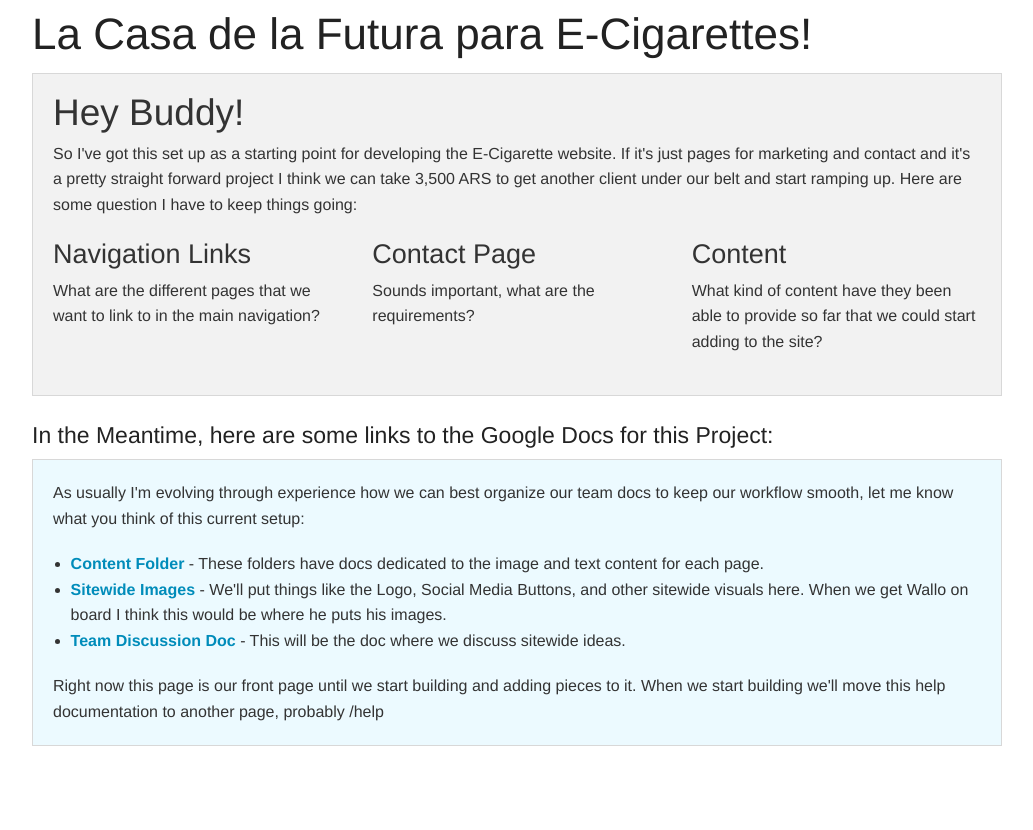
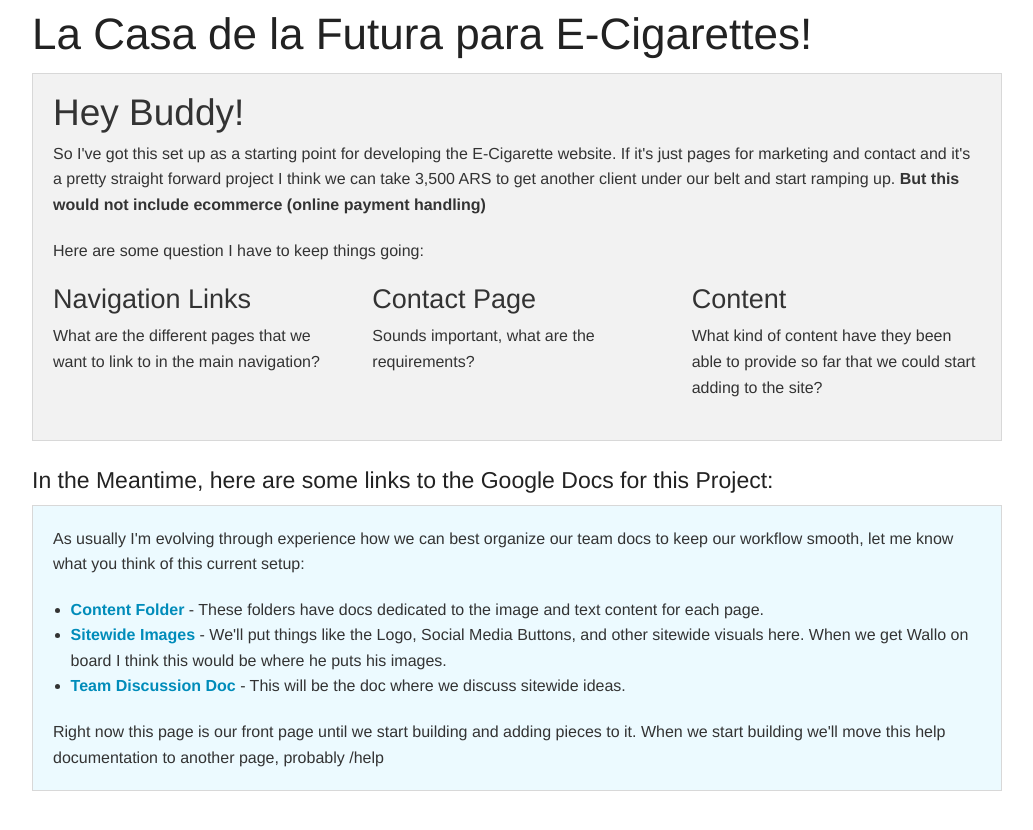
Before and after one commit to ryan258/ecargentina, a Jekyll site: the page built from index.html, in a window 1280 px wide. Shown: the top 830 px of the page, without its empty margins (123-1156 px from the left). Built offline with Jekyll 4.4.1, drawn with Linux system fonts in a browser that asks for light colours.

Commit message:
Advise against current pricing is commerce is involved.

```diff
--- a/index.html
+++ b/index.html
@@ -13,7 +13,8 @@ title: Che, Argentina! Get your E-Cigarettes Here!
   <div class="large-12 columns">
     <div class="panel">
       <h2>Hey Buddy!</h2>
-      <p>So I've got this set up as a starting point for developing the E-Cigarette website. If it's just pages for marketing and contact and it's a pretty straight forward project I think we can take 3,500 ARS to get another client under our belt and start ramping up. Here are some question I have to keep things going:</p>
+      <p>So I've got this set up as a starting point for developing the E-Cigarette website. If it's just pages for marketing and contact and it's a pretty straight forward project I think we can take 3,500 ARS to get another client under our belt and start ramping up. <strong>But this would not include ecommerce (online payment handling)</strong></p>
+      <p>Here are some question I have to keep things going:</p>
       <div class="row">
         <div class="large-4 medium-4 columns">
           <h3>Navigation Links</h3>
```
